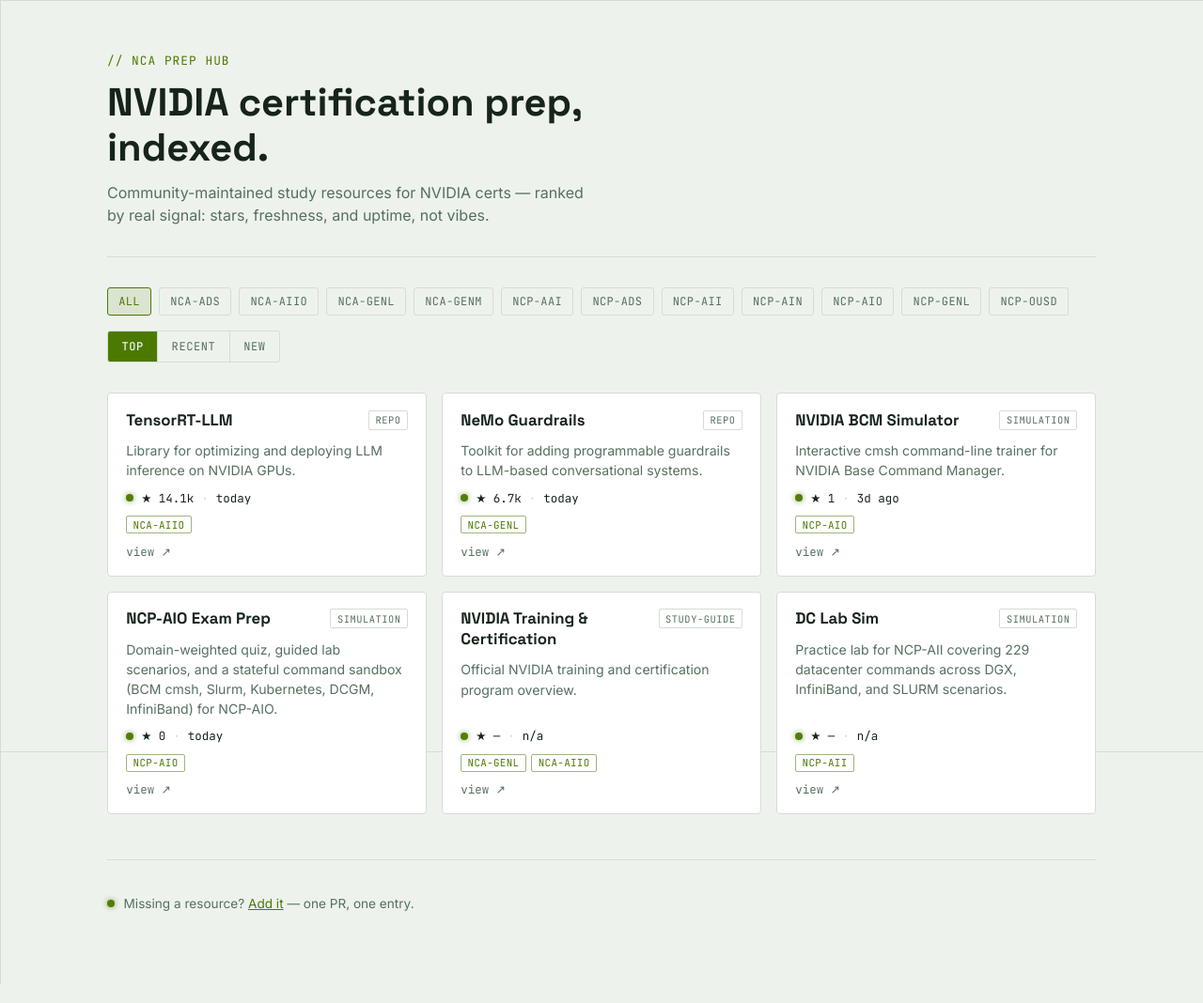
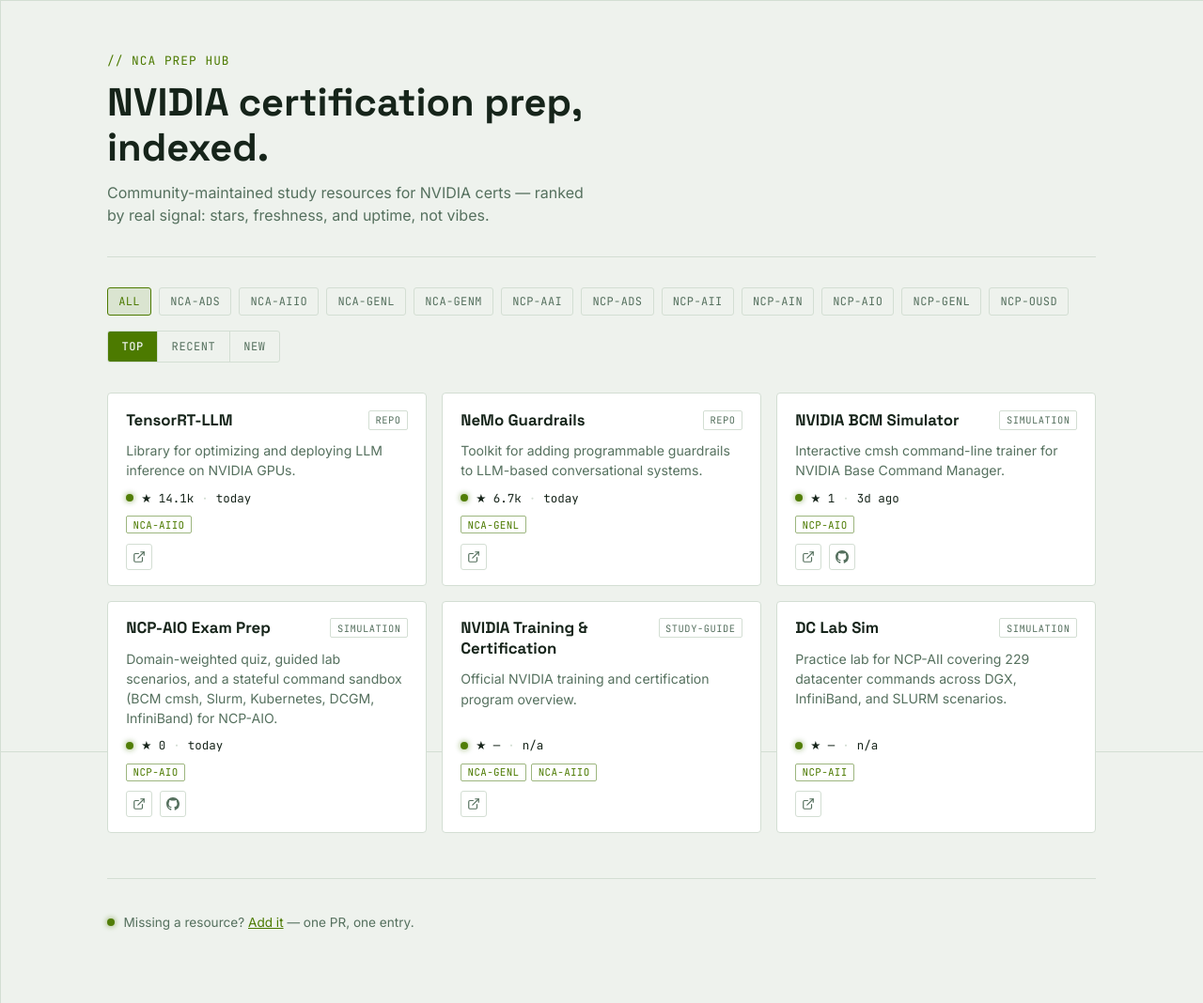
Before and after one commit to Kyle-Law/awesome-nvidia-certification, a website: page site/index.html in a window 1280 px wide. Shown: the whole page at 94% size. Drawn offline with Linux system fonts and the light colour scheme; files whose address does not match are found by name.

Commit message:
Replace whole-card click with separate site/GitHub icon links
Each card now exposes distinct icon buttons instead of making the
whole box a link: an external-link icon always opens the resource's
own URL, and a GitHub icon appears only when the entry resolves to a
backing repo different from that URL (e.g. a GitHub Pages site).
enrich.js now records that backing repo as repo_url in data.json.

```diff
--- a/data/data.json
+++ b/data/data.json
@@ -1,5 +1,5 @@
 {
-  "generated_at": "2026-07-10T17:28:17.590Z",
+  "generated_at": "2026-07-10T17:50:16.690Z",
   "entries": [
     {
       "url": "https://github.com/NVIDIA/nemo-guardrails",
@@ -10,6 +10,7 @@
       "type": "repo",
       "description": "Toolkit for adding programmable guardrails to LLM-based conversational systems.",
       "source": "github",
+      "repo_url": "https://github.com/NVIDIA/nemo-guardrails",
       "stars": 6659,
       "last_updated": "2026-07-10T16:00:17Z",
       "language": "Python",
@@ -27,7 +28,7 @@
       "archived": false,
       "alive": true,
       "date_added": "2026-07-10",
-      "last_checked": "2026-07-10T17:28:17.590Z"
+      "last_checked": "2026-07-10T17:50:16.690Z"
     },
     {
       "url": "https://github.com/NVIDIA/TensorRT-LLM",
@@ -38,6 +39,7 @@
       "type": "repo",
       "description": "Library for optimizing and deploying LLM inference on NVIDIA GPUs.",
       "source": "github",
+      "repo_url": "https://github.com/NVIDIA/TensorRT-LLM",
       "stars": 14087,
       "last_updated": "2026-07-10T16:14:33Z",
       "language": "Python",
@@ -51,7 +53,7 @@
       "archived": false,
       "alive": true,
       "date_added": "2026-07-10",
-      "last_checked": "2026-07-10T17:28:17.590Z"
+      "last_checked": "2026-07-10T17:50:16.690Z"
     },
     {
       "url": "https://www.nvidia.com/en-us/training/",
@@ -63,6 +65,7 @@
       "type": "study-guide",
       "description": "Official NVIDIA training and certification program overview.",
       "source": "external",
+      "repo_url": null,
       "stars": null,
       "last_updated": null,
       "language": null,
@@ -70,7 +73,7 @@
       "archived": false,
       "alive": true,
       "date_added": "2026-07-10",
-      "last_checked": "2026-07-10T17:28:17.590Z"
+      "last_checked": "2026-07-10T17:50:16.690Z"
     },
     {
       "url": "https://martin-kaufmann.github.io/ncp-aio-prep/",
@@ -81,6 +84,7 @@
       "type": "simulation",
       "description": "Domain-weighted quiz, guided lab scenarios, and a stateful command sandbox (BCM cmsh, Slurm, Kubernetes, DCGM, InfiniBand) for NCP-AIO.",
       "source": "github",
+      "repo_url": "https://github.com/martin-kaufmann/ncp-aio-prep",
       "stars": 0,
       "last_updated": "2026-07-10T07:55:14Z",
       "language": "HTML",
@@ -97,7 +101,7 @@
       "archived": false,
       "alive": true,
       "date_added": "2026-07-10",
-      "last_checked": "2026-07-10T17:28:17.590Z"
+      "last_checked": "2026-07-10T17:50:16.690Z"
     },
     {
       "url": "https://dclabsim.com",
@@ -108,6 +112,7 @@
       "type": "simulation",
       "description": "Practice lab for NCP-AII covering 229 datacenter commands across DGX, InfiniBand, and SLURM scenarios.",
       "source": "external",
+      "repo_url": null,
       "stars": null,
       "last_updated": null,
       "language": null,
@@ -115,7 +120,7 @@
       "archived": false,
       "alive": true,
       "date_added": "2026-07-10",
-      "last_checked": "2026-07-10T17:28:17.590Z"
+      "last_checked": "2026-07-10T17:50:16.690Z"
     },
     {
       "url": "https://kyle-law.github.io/bcm-simulator/",
@@ -126,6 +131,7 @@
       "type": "simulation",
       "description": "Interactive cmsh command-line trainer for NVIDIA Base Command Manager.",
       "source": "github",
+      "repo_url": "https://github.com/kyle-law/bcm-simulator",
       "stars": 1,
       "last_updated": "2026-07-07T17:12:21Z",
       "language": "JavaScript",
@@ -133,7 +139,7 @@
       "archived": false,
       "alive": true,
       "date_added": "2026-07-10",
-      "last_checked": "2026-07-10T17:28:17.590Z"
+      "last_checked": "2026-07-10T17:50:16.690Z"
     }
   ]
 }
--- a/scripts/enrich.js
+++ b/scripts/enrich.js
@@ -86,6 +86,7 @@
     type: entry.type,
     description: entry.description,
     source,
+    repo_url: source === "github" ? `https://github.com/${repo}` : null,
     stars: meta.stars,
     last_updated: meta.last_updated,
     language: meta.language,
--- a/site/app.js
+++ b/site/app.js
@@ -15,6 +15,10 @@
   cert: "ALL",
   sort: "top",
 };
+
+const ICON_EXTERNAL = `<svg viewBox="0 0 24 24" fill="none" stroke="currentColor" stroke-width="2" stroke-linecap="round" stroke-linejoin="round"><path d="M18 13v6a2 2 0 0 1-2 2H5a2 2 0 0 1-2-2V8a2 2 0 0 1 2-2h6"/><polyline points="15 3 21 3 21 9"/><line x1="10" y1="14" x2="21" y2="3"/></svg>`;
+
+const ICON_GITHUB = `<svg viewBox="0 0 16 16" fill="currentColor"><path d="M8 0C3.58 0 0 3.58 0 8c0 3.54 2.29 6.53 5.47 7.59.4.07.55-.17.55-.38 0-.19-.01-.82-.01-1.49-2.01.37-2.53-.49-2.69-.94-.09-.23-.48-.94-.82-1.13-.28-.15-.68-.52-.01-.53.63-.01 1.08.58 1.23.82.72 1.21 1.87.87 2.33.66.07-.52.28-.87.51-1.07-1.78-.2-3.64-.89-3.64-3.95 0-.87.31-1.59.82-2.15-.08-.2-.36-1.02.08-2.12 0 0 .67-.21 2.2.82.64-.18 1.32-.27 2-.27.68 0 1.36.09 2 .27 1.53-1.04 2.2-.82 2.2-.82.44 1.1.16 1.92.08 2.12.51.56.82 1.27.82 2.15 0 3.07-1.87 3.75-3.65 3.95.29.25.54.73.54 1.48 0 1.07-.01 1.93-.01 2.2 0 .21.15.46.55.38A8.013 8.013 0 0 0 16 8c0-4.42-3.58-8-8-8Z"/></svg>`;
 
 const grid = document.getElementById("grid");
 const emptyState = document.getElementById("emptyState");
@@ -54,9 +58,10 @@
     : entry.archived
       ? '<span class="stamp">ARCHIVED</span>'
       : "";
+  const showGithubIcon = entry.repo_url && entry.repo_url !== entry.url;
 
   return `
-    <a class="card${dim ? " is-dim" : ""}" href="${escapeAttr(entry.url)}" target="_blank" rel="noopener">
+    <article class="card${dim ? " is-dim" : ""}">
       <div class="card-head">
         <h2>${escapeHtml(entry.title)}</h2>
         <span class="type-badge">${escapeHtml(entry.type)}</span>
@@ -72,8 +77,11 @@
       <div class="cert-tags">
         ${entry.certs.map((c) => `<span class="cert-tag">${escapeHtml(c)}</span>`).join("")}
       </div>
-      <span class="card-link">view &#8599;</span>
-    </a>
+      <div class="card-actions">
+        <a class="icon-link" href="${escapeAttr(entry.url)}" target="_blank" rel="noopener" title="Open site" aria-label="Open ${escapeAttr(entry.title)} site">${ICON_EXTERNAL}</a>
+        ${showGithubIcon ? `<a class="icon-link" href="${escapeAttr(entry.repo_url)}" target="_blank" rel="noopener" title="View on GitHub" aria-label="View ${escapeAttr(entry.title)} on GitHub">${ICON_GITHUB}</a>` : ""}
+      </div>
+    </article>
   `;
 }
 
--- a/site/style.css
+++ b/site/style.css
@@ -194,9 +194,6 @@
   flex-direction: column;
   gap: 0.65rem;
   position: relative;
-  color: inherit;
-  text-decoration: none;
-  cursor: pointer;
   transition: border-color 0.15s ease, transform 0.15s ease;
 }
 
@@ -319,19 +316,33 @@
   padding: 0.1rem 0.4rem;
 }
 
-.card-link {
-  font-family: var(--font-mono);
-  font-size: 0.78rem;
+.card-actions {
+  display: flex;
+  gap: 0.5rem;
+}
+
+.icon-link {
+  display: inline-flex;
+  align-items: center;
+  justify-content: center;
+  width: 28px;
+  height: 28px;
+  border: 1px solid var(--pcb-line);
+  border-radius: 3px;
   color: var(--muted);
   text-decoration: none;
-  align-self: flex-start;
-  border-bottom: 1px solid transparent;
-  transition: color 0.15s ease, border-color 0.15s ease;
+  transition: border-color 0.15s ease, color 0.15s ease;
 }
 
-.card:hover .card-link {
+.icon-link svg {
+  width: 14px;
+  height: 14px;
+}
+
+.icon-link:hover,
+.icon-link:focus-visible {
+  border-color: var(--copper);
   color: var(--copper);
-  border-bottom-color: var(--copper);
 }
 
 /* ---------- states ---------- */
```
